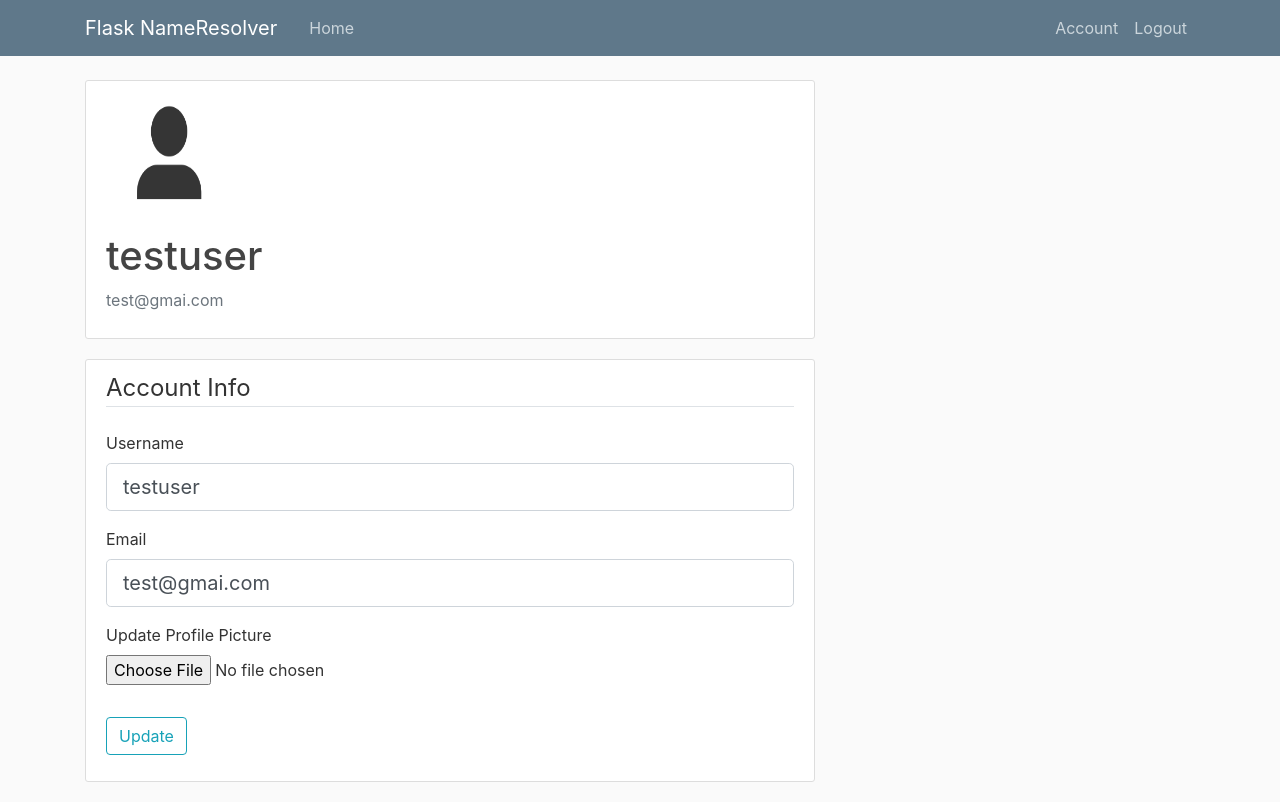
After one commit to showme13467/bachelorsThesis, a Flask app: page /account in a window 1280 px wide. The commit adds this page. Run offline with Flask 2, Linux system fonts and the light colour scheme; a user stored in the database is signed in; some libraries are stand-ins or nearby versions.

Commit message:
added user administration and profile pictures

```diff
--- a/NameResolver-Flask/nameresolver/__init__.py
+++ b/NameResolver-Flask/nameresolver/__init__.py
@@ -2,6 +2,7 @@ from flask import Flask
 from flask_sqlalchemy import SQLAlchemy
 #from flask.ext.mongoalchemy import MongoAlchemy
 from flask_bcrypt import Bcrypt
+from flask_login import LoginManager
 
 
 
@@ -13,6 +14,9 @@ app.config['SQLALCHEMY_DATABASE_URI'] ='sqlite:///site.db'
 #db = MongoAlchemy(app)
 db = SQLAlchemy(app)
 bcrypt = Bcrypt(app)
+login_manager = LoginManager(app)
+login_manager.login_view = 'login'
+login_manager.login_message_category = 'info'
 
 
 from nameresolver import routes
--- a/NameResolver-Flask/nameresolver/forms.py
+++ b/NameResolver-Flask/nameresolver/forms.py
@@ -1,6 +1,9 @@
 from flask_wtf import FlaskForm
+from flask_wtf.file import FileAllowed, FileField
+from flask_login import current_user
 from wtforms import StringField, PasswordField, SubmitField, BooleanField
-from wtforms.validators import DataRequired, Length, Email, EqualTo
+from wtforms.validators import DataRequired, Length, Email, EqualTo, ValidationError
+from nameresolver.models import *
 
 
 class RegistrationForm(FlaskForm):
@@ -10,8 +13,36 @@ class RegistrationForm(FlaskForm):
     confirm_password = PasswordField('Confirm Password', validators=[DataRequired(), EqualTo('password')])
     submit = SubmitField('Sign Up')
 
+    def validate_username(self, username):
+        user= User.query.filter_by(username=username.data).first()
+        if user:
+            raise ValidationError('That username is taken. Please choose a different one.')
+
+    def validate_email(self, email):
+        email= User.query.filter_by(email=email.data).first()
+        if email:
+            raise ValidationError('That email is taken. Please choose a different one.')
+
 class LoginForm(FlaskForm):
     email = StringField('Email', validators=[DataRequired(), Email() ])
     password = PasswordField('Password', validators=[DataRequired()])
     remember = BooleanField('Remember Me')
     submit = SubmitField('Login')
+
+class UpdateAccountForm(FlaskForm):
+    username = StringField('Username', validators=[DataRequired(), Length(min=2, max=20)])
+    email = StringField('Email', validators=[DataRequired(), Email()])
+    picture = FileField('Update Profile Picture', validators=[FileAllowed(['jpg', 'png'])])
+    submit = SubmitField('Update')
+
+    def validate_username(self, username):
+        if username.data != current_user.username:
+            user= User.query.filter_by(username=username.data).first()
+            if user:
+                raise ValidationError('That username is taken. Please choose a different one.')
+
+    def validate_email(self, email):
+        if email.data != current_user.email:
+            email= User.query.filter_by(email=email.data).first()
+            if email:
+                raise ValidationError('That email is taken. Please choose a different one.')
--- a/NameResolver-Flask/nameresolver/routes.py
+++ b/NameResolver-Flask/nameresolver/routes.py
@@ -1,25 +1,12 @@
-from flask import Flask, render_template, url_for, flash, redirect
+import secrets
+import os
+from PIL import Image
+from flask import render_template, url_for, flash, redirect, request
 from nameresolver import *
 from nameresolver.forms import *
 from nameresolver.models import *
+from flask_login import login_user, current_user, logout_user, login_required
 
-
-
-
-device =[
-    {
-        'author': 'schaumi',
-        'name': 'smartTv',
-        'location': 'shapiro',
-        'date_added': 'heute'
-    },
-    {
-        'author': 'schaumi',
-        'name': 'router',
-        'location': 'shapiro',
-        'date_added': 'heute'
-    }
-]
 
 @app.route('/home')
 @app.route('/')
@@ -28,11 +15,14 @@ def home():
 
 
 @app.route('/table')
+@login_required
 def table_full():
     return render_template('table_full.html', devices=device, title= 'Table full view')
 
 @app.route('/register', methods=['GET', 'POST'])
 def register():
+    if current_user.is_authenticated:
+        return redirect(url_for('home'))
     form = RegistrationForm()
     if form.validate_on_submit():
         hashed_password = bcrypt.generate_password_hash(form.password.data).decode('utf-8')
@@ -45,11 +35,55 @@ def register():
 
 @app.route('/login', methods=['GET', 'POST'])
 def login():
+    if current_user.is_authenticated:
+        return redirect(url_for('home'))
     form = LoginForm()
     if form.validate_on_submit():
-        if form.email.data == 'admin@test.com' and form.password.data == '13467':
-            flash('You have been logged in!', 'success')
-            return redirect(url_for('home'))
+        user = User.query.filter_by(email=form.email.data).first()
+        if user and bcrypt.check_password_hash(user.password, form.password.data):
+            login_user(user, remember=form.remember.data)
+            next_page = request.args.get('next')
+            if next_page:
+                return redirect(next_page)
+            else:
+                return redirect(url_for('home'))
         else:
-            flash('Login Unsuccessful, Please check username and password' , 'danger')
+            flash('Login Unsuccessful, Please check email and password' , 'danger')
     return render_template('login.html', form=form, title= 'Login Page')
+
+@app.route('/logout')
+def logout():
+    logout_user()
+    return redirect(url_for('home'))
+
+def save_picture(form_picture):
+    random_hex = secrets.token_hex(8)
+    _, f_ext = os.path.splitext(form_picture.filename)
+    picture_fn = random_hex + f_ext
+    picture_path = os.path.join(app.root_path, 'static/profile_pics', picture_fn)
+
+    output_size = (125,125)
+    i = Image.open(form_picture)
+    i.thumbnail(output_size)
+    i.save(picture_path)
+
+    return picture_fn
+
+@app.route('/account', methods=['GET', 'POST'])
+@login_required
+def account():
+    form = UpdateAccountForm()
+    if form.validate_on_submit():
+        if form.picture.data:
+            picture_file = save_picture(form.picture.data)
+            current_user.image_file = picture_file
+        current_user.username = form.username.data
+        current_user.email = form.email.data
+        db.session.commit()
+        flash('Your account has been updated!', 'success')
+        return redirect(url_for('account'))
+    elif request.method == 'GET':
+        form.username.data = current_user.username
+        form.email.data = current_user.email
+    image_file = url_for('static', filename='profile_pics/' + current_user.image_file)
+    return render_template('account.html', title='Account Info', image_file=image_file, form=form)
--- /dev/null
+++ b/NameResolver-Flask/nameresolver/templates/account.html
@@ -0,0 +1,68 @@
+{% extends "base.html" %}
+
+{% block content %}
+<div class="content-section">
+  <img class="media">
+      <img class="rounded-circle account-img" src="{{ image_file }}">
+    <div class="media-body">
+      <h2 class="account-heading">{{ current_user.username }}</h2>
+      <p class="text-secondary">{{ current_user.email }}</p>
+    </div>
+  </div>
+  <div class="content-section">
+    <form method="POST" action="" enctype="multipart/form-data">
+        {{ form.hidden_tag() }}
+        <fieldset class="form-group">
+            <legend class="border-bottom mb-4">
+                Account Info
+            </legend>
+            <div class="form-group">
+                {{ form.username.label(class="form-control-label") }}
+
+                {% if form.username.errors %}
+                    {{ form.username(class="form-control form-control-lg is-invalid") }}
+                    <div class="invalid-feedback">
+                        {% for error in form.username.errors %}
+                            <span>
+                                {{error}}
+                            </span>
+                        {% endfor %}
+                    </div>
+                {% else %}
+                {{ form.username(class="form-control form-control-lg") }}
+                {% endif %}
+            </div>
+            <div class="form-group">
+                {{ form.email.label(class="form-control-label") }}
+                {% if form.email.errors %}
+                    {{ form.email(class="form-control form-control-lg is-invalid") }}
+                    <div class="invalid-feedback">
+                        {% for error in form.email.errors %}
+                            <span>
+                                {{error}}
+                            </span>
+                        {% endfor %}
+                    </div>
+                {% else %}
+                {{ form.email(class="form-control form-control-lg") }}
+                {% endif %}
+            </div>
+            <div class="form-group">
+                {{ form.picture.label() }}
+                {{ form.picture(class="form-control-file") }}
+                {% if form.picture.errors %}
+                     {% for error in form.picture.errors %}
+                            <span class="text-danger">
+                                {{error}}
+                            </span></br>
+                        {% endfor %}
+                {% endif %}
+            </div>
+        </fieldset>
+        <div class="form-group">
+            {{ form.submit(class="btn btn-outline-info")}}
+        </div>
+    </form>
+</div>
+</div>
+{% endblock content %}
--- a/NameResolver-Flask/nameresolver/templates/base.html
+++ b/NameResolver-Flask/nameresolver/templates/base.html
@@ -33,8 +33,13 @@
         </div>
         <!-- Navbar Right Side -->
         <div class="navbar-nav">
+            {% if current_user.is_authenticated %}
+            <a class="nav-item nav-link" href="{{url_for('account')}}">Account</a>
+            <a class="nav-item nav-link" href="{{url_for('logout')}}">Logout</a>
+            {% else %}
           <a class="nav-item nav-link" href="{{url_for('login')}}">Login</a>
           <a class="nav-item nav-link" href="{{url_for('register')}}">Register</a>
+            {% endif %}
         </div>
       </div>
     </div>
--- a/NameResolver-Flask/requirements.txt
+++ b/NameResolver-Flask/requirements.txt
@@ -4,3 +4,5 @@ flask-sqlalchemy==2.4.1
 pymongo==2.8.1
 Flask-MongoAlchemy==0.7.2
 flask-bcrypt==0.7.1
+flask-login==0.4.1
+pillow==6.2.1
```
Also changed, not shown: NameResolver-Flask/nameresolver/models.py (+7 -2 lines), NameResolver-Flask/nameresolver/site.db, NameResolver-Flask/nameresolver/static/profile_pics/64537cc77a24ca73.jpg (added), NameResolver-Flask/nameresolver/static/profile_pics/default.jpg (added).
